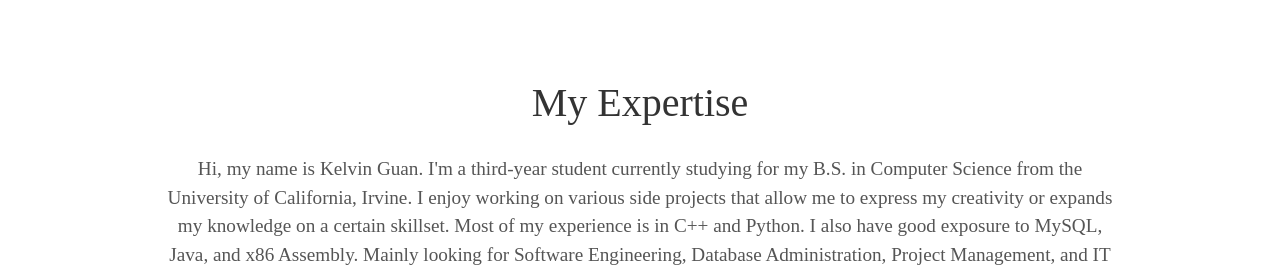
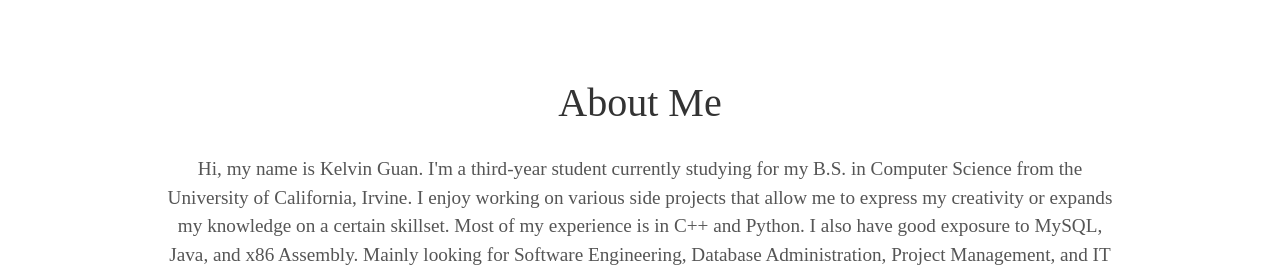
Before and after one commit to kelvinjguan/kelvinjguan.github.io, a Jekyll site: the page built from index.html, in a window 1280 px wide. Shown: the part 902-1177 px from the top of the page. Built offline with Jekyll 4.4.1, drawn with Linux system fonts in a browser that asks for light colours; some web fonts are replaced.

Commit message:
Update about.html

```diff
--- a/_includes/about.html
+++ b/_includes/about.html
@@ -1,5 +1,5 @@
 <div class="user-details">
-  <h1>My Expertise</h1>
+  <h1>About Me</h1>
   <p>{{ site.user_description }}</p>
 </div>
 <div class="user">
```
